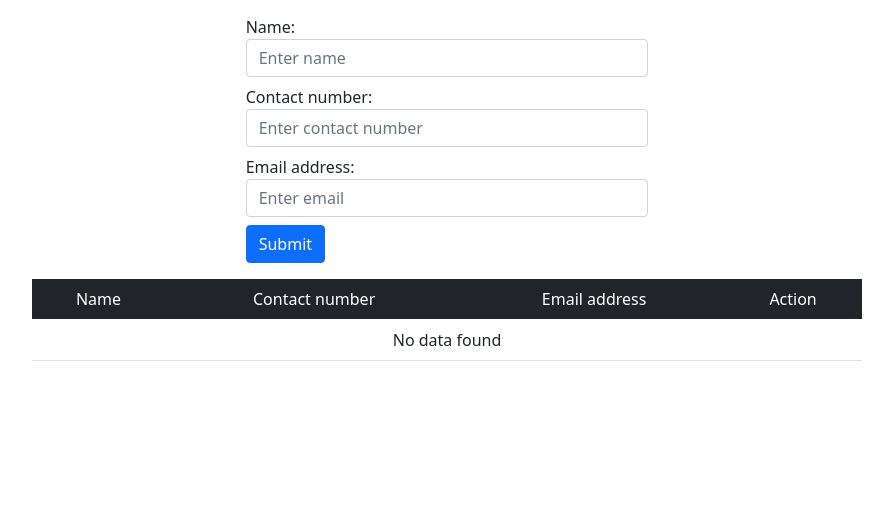
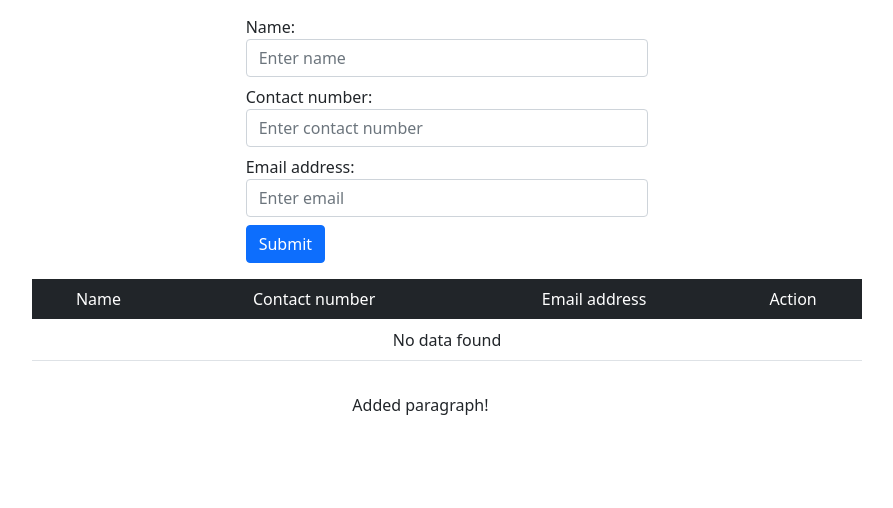
Before and after one commit to jerometena/PROJECT, a PHP site: page / in a window 1280 px wide. Shown: the part 17-525 px from the top of the page, without its empty margins (193-1086 px from the left). Run offline with PHP 8.4, Linux system fonts and the light colour scheme; data that the repository does not hold is empty; some libraries are stand-ins or nearby versions.

Commit message:
added some paragraph

```diff
--- a/index.php
+++ b/index.php
@@ -86,6 +86,11 @@
                 </table>
             </div>
         </div>
+        <div class="row mt-3 justify-content-center">
+            <div class="col-2">
+                    <p>Added paragraph!</p>
+            </div>
+        </div>
 
     </div>
 
```
